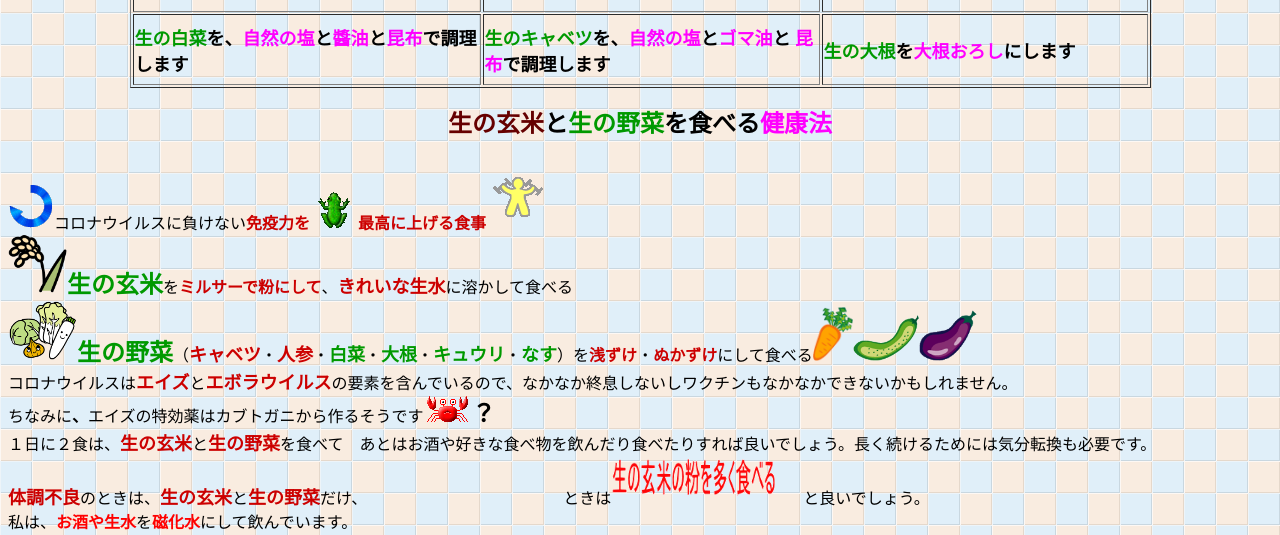
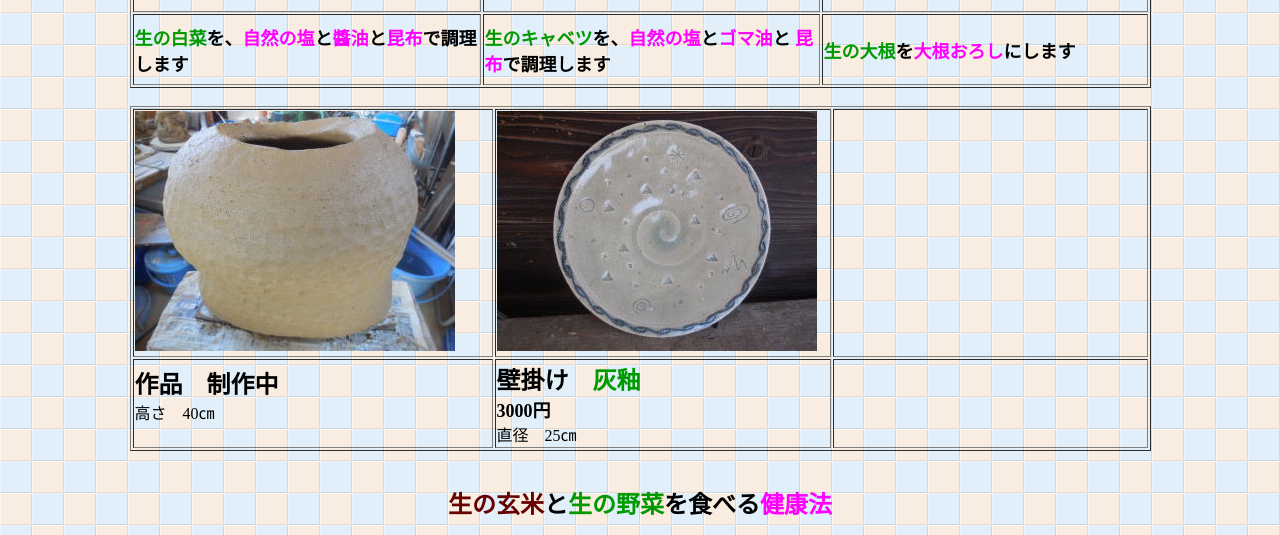
Before and after one commit to HiroshiShibuta/Website-of-Ceramics-exhibition, a plain HTML site: page index.html in a window 1280 px wide. Shown: the part 6707-7242 px from the top of the page. Drawn offline with Linux system fonts and the light colour scheme.

Commit message:
kazuko60

```diff
--- a/__HPB_Recycled/HPB_Recycled.xml
+++ b/__HPB_Recycled/HPB_Recycled.xml
@@ -152,4 +152,8 @@
 </DATA>
 <DATA type="MIF" src="DSCN45731.jpg" size="15675" crc="3865371867" ref="DSCN45731.mif" ref_size="412126" ref_crc="2275258046">
 </DATA>
+<DATA type="MIF" src="DSCN45941.jpg" size="14352" crc="2852575860" ref="DSCN45941.mif" ref_size="426256" ref_crc="3378629307">
+</DATA>
+<DATA type="MIF" src="DSCN45961.jpg" size="12621" crc="3195504749" ref="DSCN45961.mif" ref_size="357514" ref_crc="3377498747">
+</DATA>
 </RECYCLEDDATA>
--- a/index.html
+++ b/index.html
@@ -369,8 +369,30 @@
       </tr>
     </tbody>
   </table>
+  <br>
 </div>
-<p align="center"><font COLOR="#660000"><b><font SIZE="+2">生の玄米</font></b></font><b><font SIZE="+2">と</font><font SIZE="+2" COLOR="#009900">生の野菜</font><font SIZE="+2">を食べる</font><font SIZE="+2" COLOR="#ff00ff">健康法<br>
+<div align="center">
+  <table border="1" width="1021" height="294">
+    <tbody>
+      <tr>
+        <td width="357" height="217"><img src="DSCN45941.jpg" border="0" width="320" height="240">&nbsp;</td>
+        <td width="333" height="217"><img src="DSCN45961.jpg" border="0" width="320" height="240">&nbsp;</td>
+        <td width="318" height="217">&nbsp;</td>
+      </tr>
+      <tr>
+        <td width="357" height="61"><b><font SIZE="+2">作品　制作中</font></b><br>
+        高さ　40㎝<br>
+        <b><font SIZE="-1">&nbsp;</font></b></td>
+        <td width="333" height="61"><b><font SIZE="+2">壁掛け　</font><font SIZE="+2" COLOR="#009900">灰釉</font></b><br>
+        <b><font SIZE="+1">3000円</font></b><br>
+        直径　25㎝&nbsp;</td>
+        <td width="318" height="61">&nbsp;</td>
+      </tr>
+    </tbody>
+  </table>
+</div>
+<p align="center"><br>
+<font COLOR="#660000"><b><font SIZE="+2">生の玄米</font></b></font><b><font SIZE="+2">と</font><font SIZE="+2" COLOR="#009900">生の野菜</font><font SIZE="+2">を食べる</font><font SIZE="+2" COLOR="#ff00ff">健康法<br>
 </font></b></p>
 <p><img src="a_btn068.gif" width="46" height="46" border="0">コロナウイルスに負けない<b><font COLOR="#cc0000">免疫力を<img src="a_ilst198.gif" width="48" height="74" border="0">最高に上げる食事</font></b><img src="a_ilst007.gif" width="64" height="64" border="0"><br>
 <img src="img_f087.gif" width="59" height="59" border="0"><font SIZE="+2" COLOR="#009900"><b>生の玄米</b></font>を<b><font COLOR="#cc0000">ミルサーで粉にして</font></b>、<font SIZE="+1" COLOR="#cc0000"><b>きれいな生水</b></font>に溶かして食べる<br>
```
Also changed, not shown: DSCN45941.jpg (added), DSCN45961.jpg (added), 3 other files.
